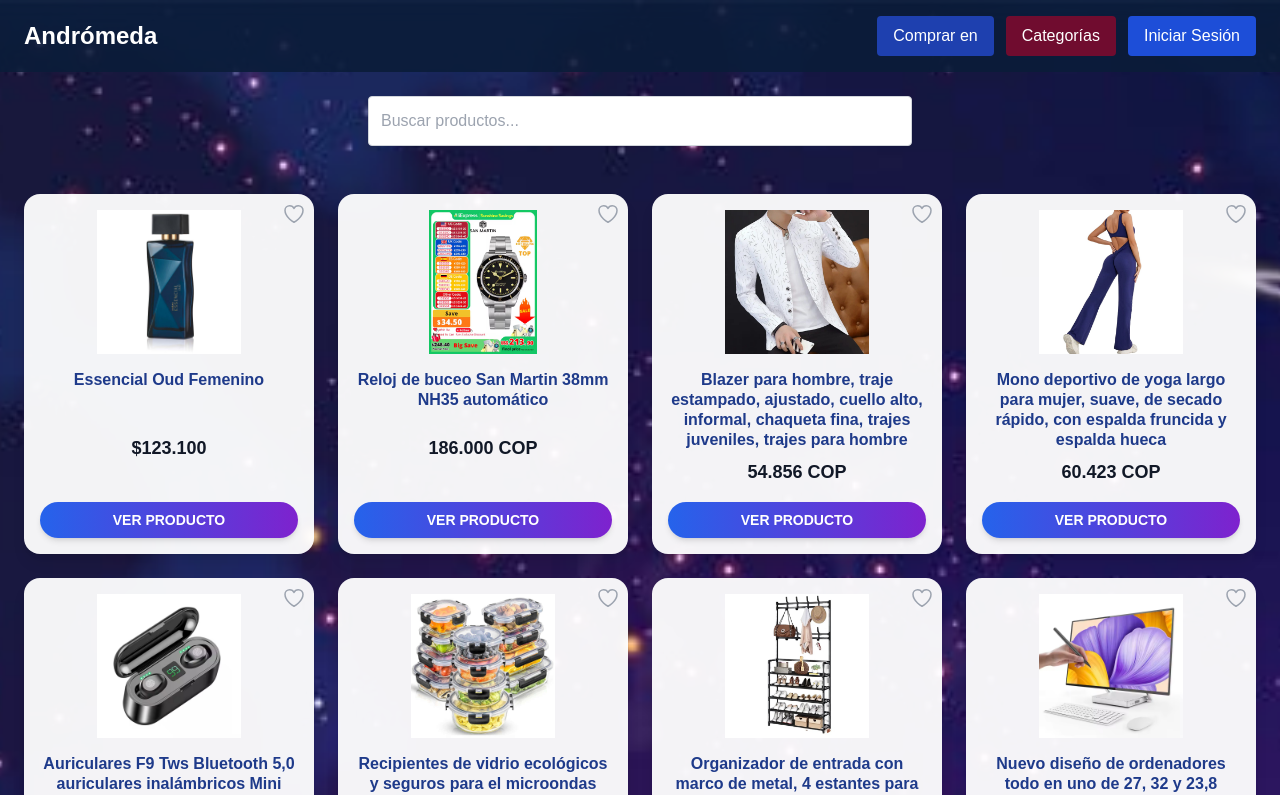
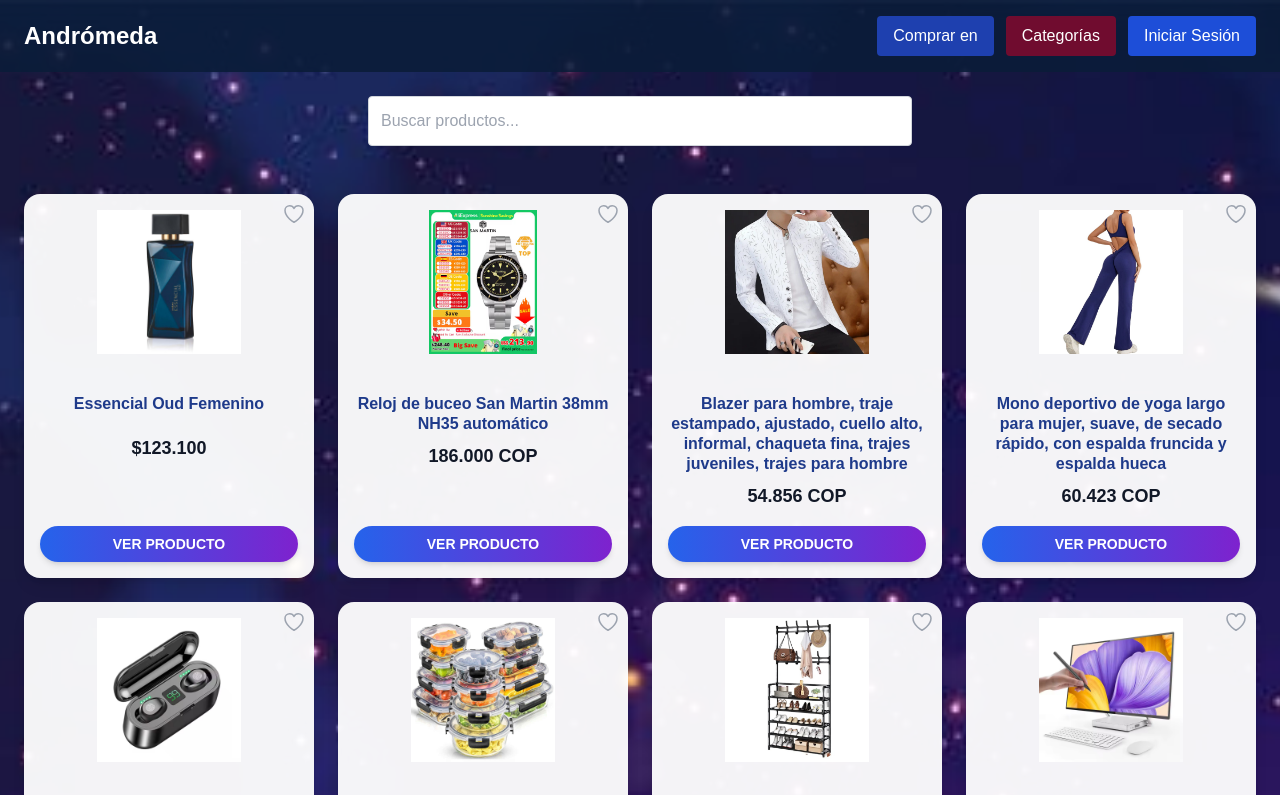
Before and after one commit to isai2122/Andr-meda, a Next.js app: page / in a window 1280 px wide. Shown: the top 795 px of the page. Built offline with nearby package versions, Linux system fonts and the light colour scheme.

Commit message:
Update index.js

```diff
--- a/pages/index.js
+++ b/pages/index.js
@@ -1470,10 +1470,10 @@ const ProductoCard = ({ producto, esFavorito, toggleFavorito }) => {
         alt={producto.nombre}
         className="w-36 h-36 object-contain mb-4"
       />
-      <h2 className="text-md font-extrabold text-center text-blue-900 mb-2 leading-tight min-h-14">
-        {producto.nombre}
+    <h2 className="text-md font-extrabold text-center text-blue-900 mb-2 leading-tight min-h-14 pt-6">
+     {producto.nombre}
       </h2>
-      <p className="text-lg font-semibold text-gray-900 mb-4">
+       <p className="text-lg font-semibold text-gray-900 mb-4">
         {producto.precio}
       </p>
       <a
```
